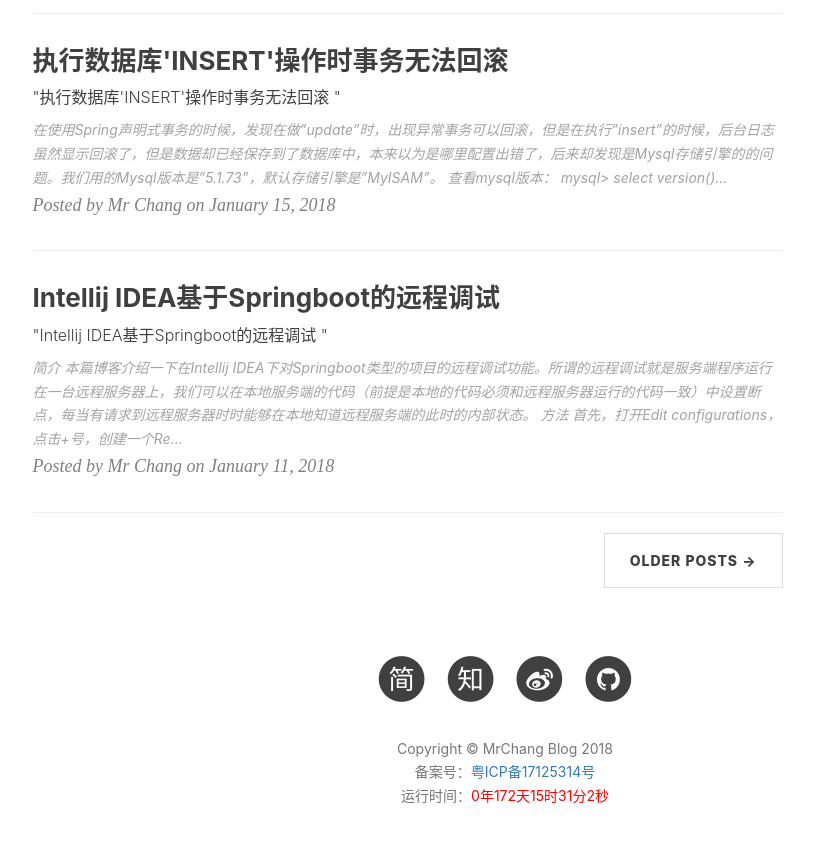
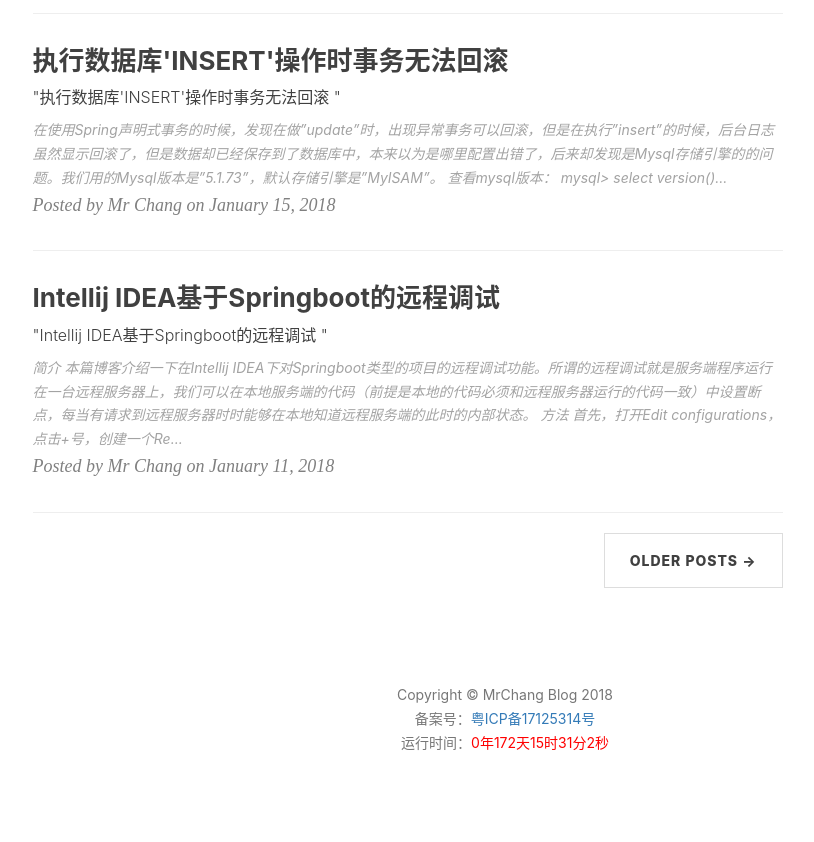
Before and after one commit to ncic-ict/changdaye.github.io, a Jekyll site: the page built from index.html, in a window 1280 px wide and 900 px high, scrolled down 2417 px. Shown: the top 842 px of the window, without its empty margins (135-949 px from the left). Built offline with Jekyll 4.4.1, drawn with Linux system fonts in a browser that asks for light colours; nearby versions of some CDN libraries; the list of posts is cut into pages by our own code; comment, search, counter and statistics services are not loaded.

Commit message:
去除最下面的博客那些图标

```diff
--- a/_includes/footer.html
+++ b/_includes/footer.html
@@ -3,93 +3,93 @@
     <div class="container">
         <div class="row">
             <div class="col-lg-8 col-lg-offset-2 col-md-10 col-md-offset-1">
-                <ul class="list-inline text-center">
-                    {% if site.RSS %}
-                    <li>
-                        <a href="{{ "/feed.xml" | prepend: site.baseurl }}">
-                        <span class="fa-stack fa-lg">
-                                <i class="fa fa-circle fa-stack-2x"></i>
-                                <i class="fa fa-rss fa-stack-1x fa-inverse"></i>
-                            </span>
-                        </a>
-                    </li>
-                    {% endif %}
-                    <!-- add jianshu add target = "_blank" to <a> by BY -->
-                    {% if site.jianshu_username %}
-                    <li>
-                        <a target="_blank" href="https://www.jianshu.com/u/{{ site.jianshu_username }}">
-                                    <span class="fa-stack fa-lg">
-                                        <i class="fa fa-circle fa-stack-2x"></i>
-                                        <i class="fa  fa-stack-1x fa-inverse">简</i>
-                                    </span>
-                        </a>
-                    </li>
-                    {% endif %}
-                    {% if site.twitter_username %}
-                    <li>
-                        <a href="https://twitter.com/{{ site.twitter_username }}">
-                            <span class="fa-stack fa-lg">
-                                <i class="fa fa-circle fa-stack-2x"></i>
-                                <i class="fa fa-twitter fa-stack-1x fa-inverse"></i>
-                            </span>
-                        </a>
-                    </li>
-                    {% endif %}
+                <!--<ul class="list-inline text-center">-->
+                <!--{% if site.RSS %}-->
+                <!--<li>-->
+                <!--<a href="{{ "/feed.xml" | prepend: site.baseurl }}">-->
+                <!--<span class="fa-stack fa-lg">-->
+                <!--<i class="fa fa-circle fa-stack-2x"></i>-->
+                <!--<i class="fa fa-rss fa-stack-1x fa-inverse"></i>-->
+                <!--</span>-->
+                <!--</a>-->
+                <!--</li>-->
+                <!--{% endif %}-->
+                <!--&lt;!&ndash; add jianshu add target = "_blank" to <a> by BY &ndash;&gt;-->
+                <!--{% if site.jianshu_username %}-->
+                <!--<li>-->
+                <!--<a target="_blank" href="https://www.jianshu.com/u/{{ site.jianshu_username }}">-->
+                <!--<span class="fa-stack fa-lg">-->
+                <!--<i class="fa fa-circle fa-stack-2x"></i>-->
+                <!--<i class="fa  fa-stack-1x fa-inverse">简</i>-->
+                <!--</span>-->
+                <!--</a>-->
+                <!--</li>-->
+                <!--{% endif %}-->
+                <!--{% if site.twitter_username %}-->
+                <!--<li>-->
+                <!--<a href="https://twitter.com/{{ site.twitter_username }}">-->
+                <!--<span class="fa-stack fa-lg">-->
+                <!--<i class="fa fa-circle fa-stack-2x"></i>-->
+                <!--<i class="fa fa-twitter fa-stack-1x fa-inverse"></i>-->
+                <!--</span>-->
+                <!--</a>-->
+                <!--</li>-->
+                <!--{% endif %}-->
 
-                    <!-- add Weibo, Zhihu by Hux, add target = "_blank" to <a> by Hux -->
-                    {% if site.zhihu_username %}
-                    <li>
-                        <a target="_blank" href="https://www.zhihu.com/people/{{ site.zhihu_username }}">
-                            <span class="fa-stack fa-lg">
-                                <i class="fa fa-circle fa-stack-2x"></i>
-                                <i class="fa  fa-stack-1x fa-inverse">知</i>
-                            </span>
-                        </a>
-                    </li>
-                    {% endif %}
-                    {% if site.weibo_username %}
-                    <li>
-                        <a target="_blank" href="http://weibo.com/{{ site.weibo_username }}">
-                            <span class="fa-stack fa-lg">
-                                <i class="fa fa-circle fa-stack-2x"></i>
-                                <i class="fa fa-weibo fa-stack-1x fa-inverse"></i>
-                            </span>
-                        </a>
-                    </li>
-                    {% endif %}
+                <!--&lt;!&ndash; add Weibo, Zhihu by Hux, add target = "_blank" to <a> by Hux &ndash;&gt;-->
+                <!--{% if site.zhihu_username %}-->
+                <!--<li>-->
+                <!--<a target="_blank" href="https://www.zhihu.com/people/{{ site.zhihu_username }}">-->
+                <!--<span class="fa-stack fa-lg">-->
+                <!--<i class="fa fa-circle fa-stack-2x"></i>-->
+                <!--<i class="fa  fa-stack-1x fa-inverse">知</i>-->
+                <!--</span>-->
+                <!--</a>-->
+                <!--</li>-->
+                <!--{% endif %}-->
+                <!--{% if site.weibo_username %}-->
+                <!--<li>-->
+                <!--<a target="_blank" href="http://weibo.com/{{ site.weibo_username }}">-->
+                <!--<span class="fa-stack fa-lg">-->
+                <!--<i class="fa fa-circle fa-stack-2x"></i>-->
+                <!--<i class="fa fa-weibo fa-stack-1x fa-inverse"></i>-->
+                <!--</span>-->
+                <!--</a>-->
+                <!--</li>-->
+                <!--{% endif %}-->
 
 
-                    {% if site.facebook_username %}
-                    <li>
-                        <a target="_blank" href="https://www.facebook.com/{{ site.facebook_username }}">
-                            <span class="fa-stack fa-lg">
-                                <i class="fa fa-circle fa-stack-2x"></i>
-                                <i class="fa fa-facebook fa-stack-1x fa-inverse"></i>
-                            </span>
-                        </a>
-                    </li>
-                    {% endif %}
-                    {% if site.github_username %}
-                    <li>
-                        <a target="_blank" href="https://github.com/{{ site.github_username }}">
-                            <span class="fa-stack fa-lg">
-                                <i class="fa fa-circle fa-stack-2x"></i>
-                                <i class="fa fa-github fa-stack-1x fa-inverse"></i>
-                            </span>
-                        </a>
-                    </li>
-                    {% endif %}
-                    {% if site.linkedin_username %}
-                    <li>
-                        <a target="_blank" href="https://www.linkedin.com/in/{{ site.linkedin_username }}">
-                            <span class="fa-stack fa-lg">
-                                <i class="fa fa-circle fa-stack-2x"></i>
-                                <i class="fa fa-linkedin fa-stack-1x fa-inverse"></i>
-                            </span>
-                        </a>
-                    </li>
-                    {% endif %}
-                </ul>
+                <!--{% if site.facebook_username %}-->
+                <!--<li>-->
+                <!--<a target="_blank" href="https://www.facebook.com/{{ site.facebook_username }}">-->
+                <!--<span class="fa-stack fa-lg">-->
+                <!--<i class="fa fa-circle fa-stack-2x"></i>-->
+                <!--<i class="fa fa-facebook fa-stack-1x fa-inverse"></i>-->
+                <!--</span>-->
+                <!--</a>-->
+                <!--</li>-->
+                <!--{% endif %}-->
+                <!--{% if site.github_username %}-->
+                <!--<li>-->
+                <!--<a target="_blank" href="https://github.com/{{ site.github_username }}">-->
+                <!--<span class="fa-stack fa-lg">-->
+                <!--<i class="fa fa-circle fa-stack-2x"></i>-->
+                <!--<i class="fa fa-github fa-stack-1x fa-inverse"></i>-->
+                <!--</span>-->
+                <!--</a>-->
+                <!--</li>-->
+                <!--{% endif %}-->
+                <!--{% if site.linkedin_username %}-->
+                <!--<li>-->
+                <!--<a target="_blank" href="https://www.linkedin.com/in/{{ site.linkedin_username }}">-->
+                <!--<span class="fa-stack fa-lg">-->
+                <!--<i class="fa fa-circle fa-stack-2x"></i>-->
+                <!--<i class="fa fa-linkedin fa-stack-1x fa-inverse"></i>-->
+                <!--</span>-->
+                <!--</a>-->
+                <!--</li>-->
+                <!--{% endif %}-->
+                <!--</ul>-->
                 <p class="copyright text-muted">
                     Copyright &copy; {{ site.title }} {{ site.time | date: '%Y' }}
                     <br>
```
